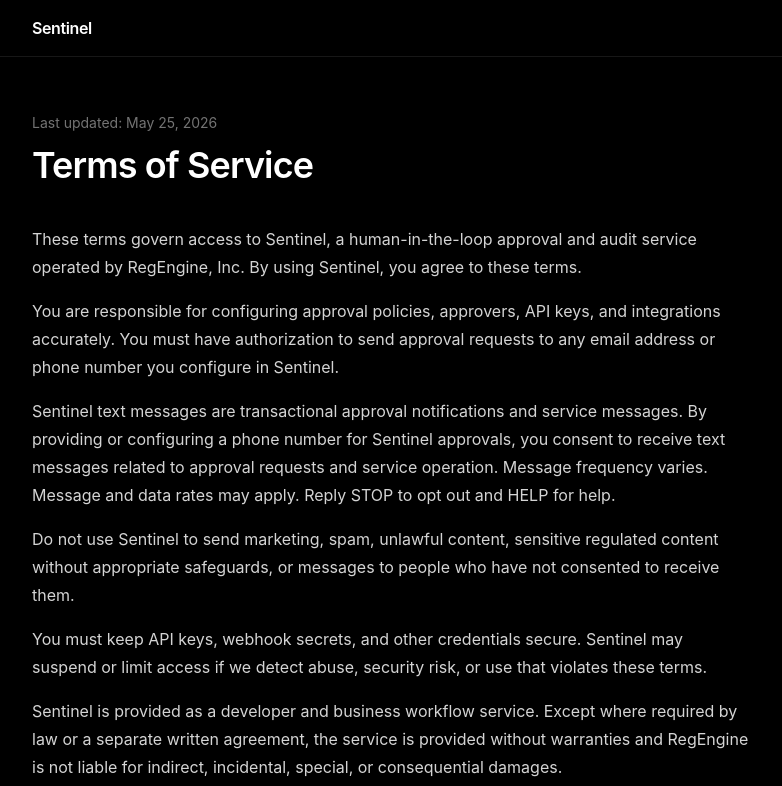
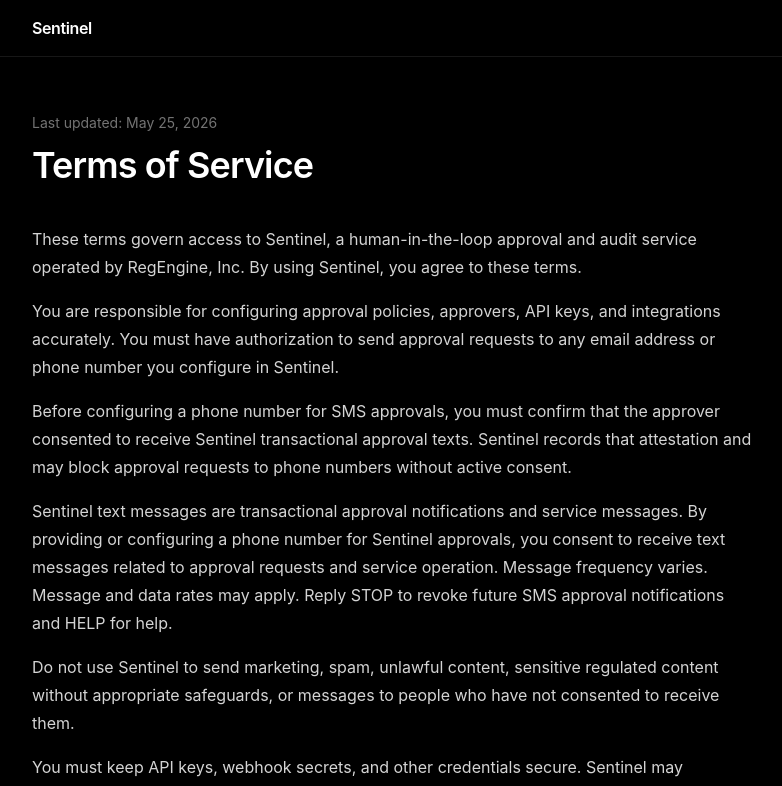
Before and after one commit to PetrefiedThunder/oversight-landing, a Next.js app: page /terms in a window 1280 px wide. Shown: the top 786 px of the page, without its empty margins (248-1030 px from the left). Built offline with nearby package versions, Linux system fonts and the light colour scheme.

Commit message:
legal: clarify sms consent records

```diff
--- a/app/privacy/page.tsx
+++ b/app/privacy/page.tsx
@@ -29,6 +29,12 @@
             Reply STOP to opt out and HELP for help.
           </p>
           <p>
+            Workspace owners must attest that an SMS approver has consented before configuring
+            that phone number in Sentinel. Sentinel records the consent attestation source,
+            timestamp, and revocation status so future approval notifications can be blocked when
+            consent is revoked.
+          </p>
+          <p>
             We do not sell personal information. We do not share SMS opt-in consent or phone
             numbers with third parties or affiliates for marketing or promotional purposes.
           </p>
--- a/app/terms/page.tsx
+++ b/app/terms/page.tsx
@@ -22,11 +22,17 @@
             email address or phone number you configure in Sentinel.
           </p>
           <p>
+            Before configuring a phone number for SMS approvals, you must confirm that the
+            approver consented to receive Sentinel transactional approval texts. Sentinel records
+            that attestation and may block approval requests to phone numbers without active
+            consent.
+          </p>
+          <p>
             Sentinel text messages are transactional approval notifications and service messages.
             By providing or configuring a phone number for Sentinel approvals, you consent to
             receive text messages related to approval requests and service operation. Message
-            frequency varies. Message and data rates may apply. Reply STOP to opt out and HELP for
-            help.
+            frequency varies. Message and data rates may apply. Reply STOP to revoke future SMS
+            approval notifications and HELP for help.
           </p>
           <p>
             Do not use Sentinel to send marketing, spam, unlawful content, sensitive regulated
```
